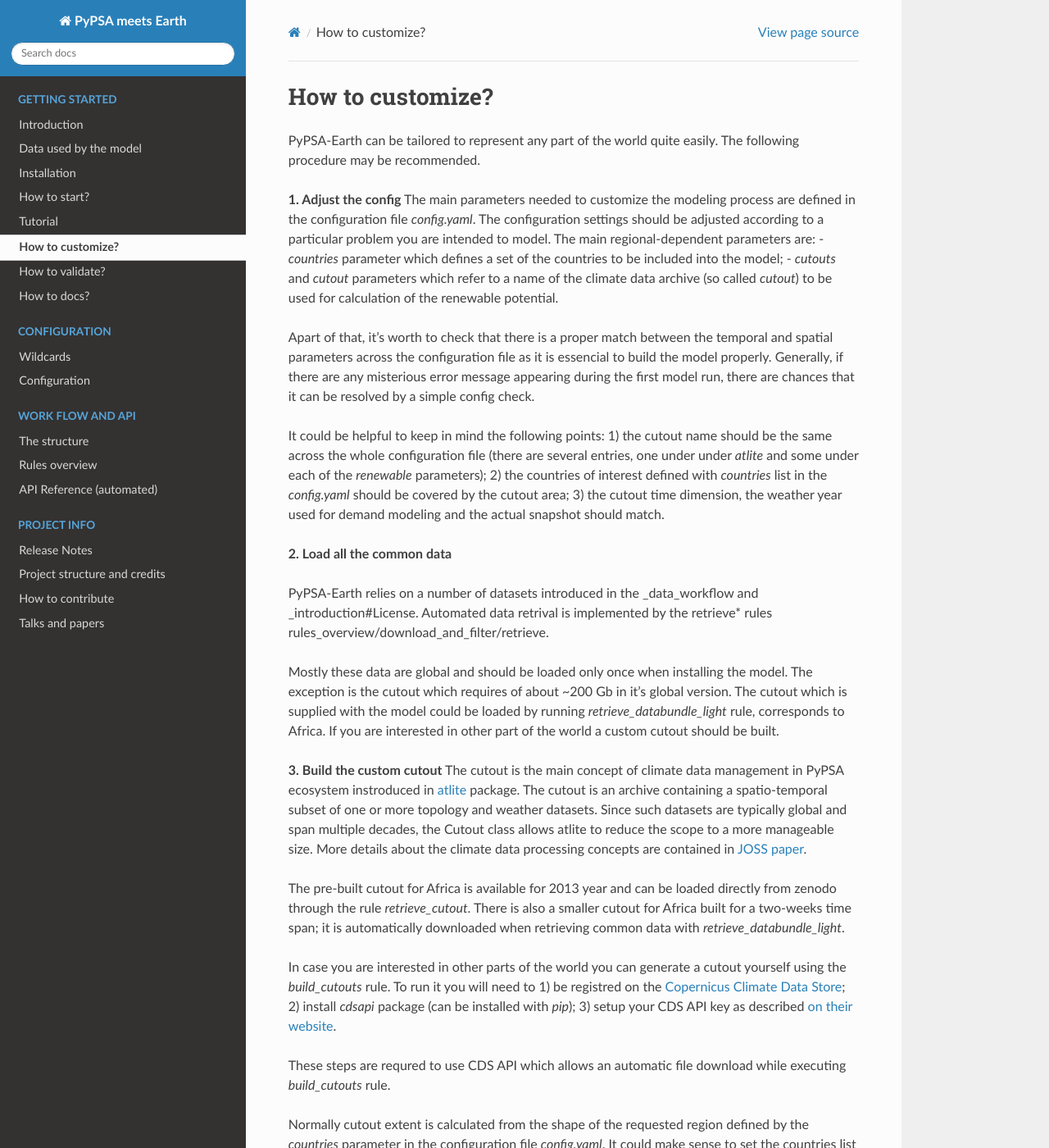
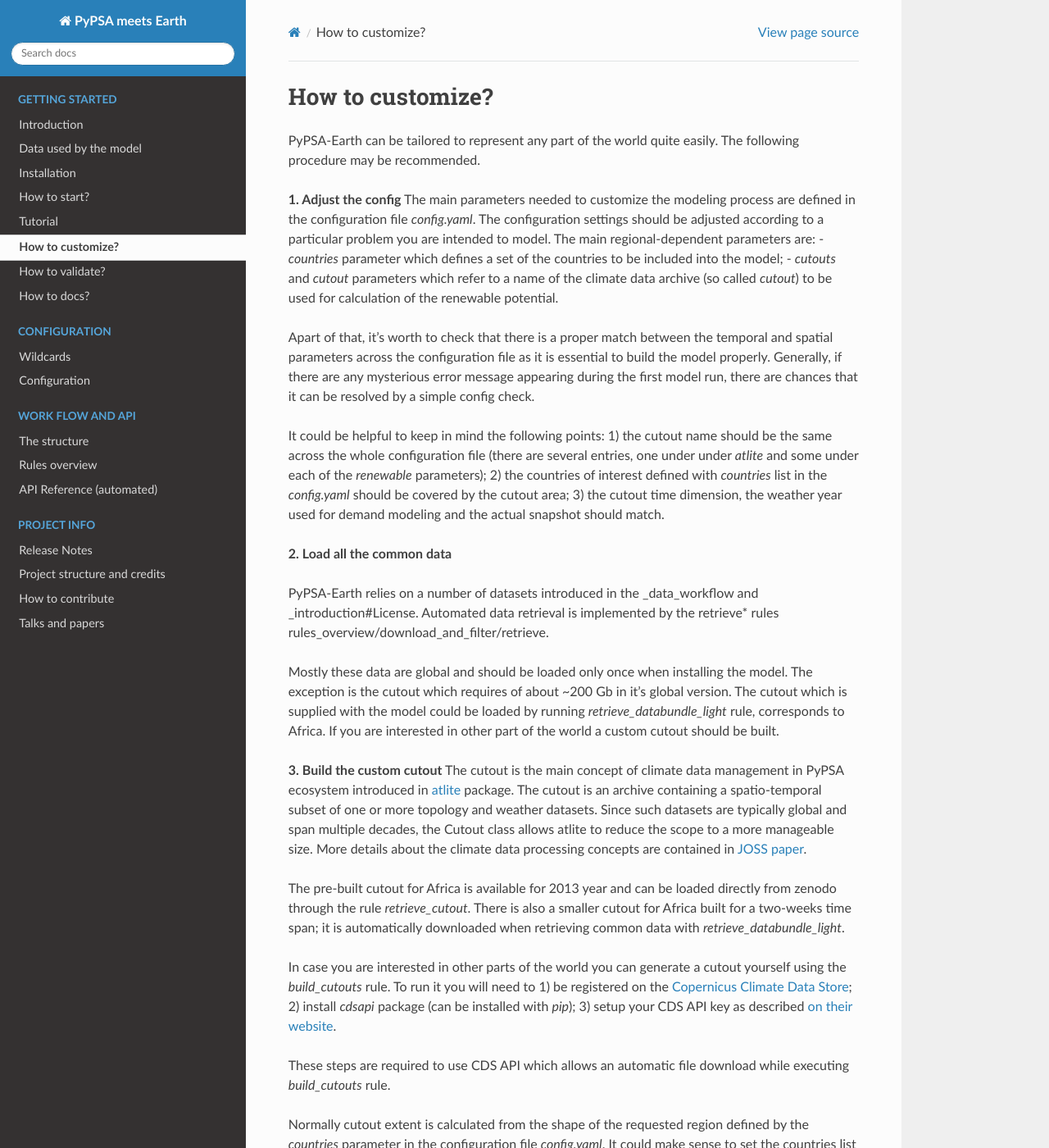
Before and after one commit to pypsa-meets-earth/pypsa-earth, a Sphinx documentation site: the page built from doc/how_to_customize.rst, in a window 1280 px wide and 1400 px high. Shown: the whole window at 82% size. Built offline with Sphinx 7.4.7 and the Read the Docs theme 2.0.0, drawn with Linux system fonts in a browser that asks for light colours; pages that are not in the unit, such as notebooks, are missing from menus; the version number could not be read and is left out; some of the changed text lies outside the part shown.

Commit message:
Fix typos

```diff
--- a/doc/how_to_customize.rst
+++ b/doc/how_to_customize.rst
@@ -16,7 +16,7 @@
 - `countries` parameter which defines a set of the countries to be included into the model;
 - `cutouts` and `cutout` parameters which refer to a name of the climate data archive (so called *cutout*) to be used for calculation of the renewable potential.
 
-Apart of that, it's worth to check that there is a proper match between the temporal and spatial parameters across the configuration file as it is essencial to build the model properly. Generally, if there are any misterious error message appearing during the first model run, there are chances that it can be resolved by a simple config check.
+Apart of that, it's worth to check that there is a proper match between the temporal and spatial parameters across the configuration file as it is essential to build the model properly. Generally, if there are any mysterious error message appearing during the first model run, there are chances that it can be resolved by a simple config check.
 
 It could be helpful to keep in mind the following points:
 1) the cutout name should be the same across the whole configuration file (there are several entries, one under under `atlite` and some under each of the `renewable` parameters);
@@ -25,22 +25,22 @@
 
 **2. Load all the common data**
 
-PyPSA-Earth relies on a number of datasets introduced in the :ref:`_data_workflow` and :ref:`_introduction#License`. Automated data retrival is implemented by the retrieve* rules :ref:`rules_overview/download_and_filter/retrieve`.
+PyPSA-Earth relies on a number of datasets introduced in the :ref:`_data_workflow` and :ref:`_introduction#License`. Automated data retrieval is implemented by the retrieve* rules :ref:`rules_overview/download_and_filter/retrieve`.
 
 Mostly these data are global and should be loaded only once when installing the model. The exception is the cutout which requires of about ~200 Gb in it's global version. The cutout which is supplied with the model could be loaded by running `retrieve_databundle_light` rule, corresponds to Africa. If you are interested in other part of the world a custom cutout should be built.
 
 **3. Build the custom cutout**
-The cutout is the main concept of climate data management in PyPSA ecosystem instroduced in `atlite <https://atlite.readthedocs.io/en/latest/>`_ package. The cutout is an archive containing a spatio-temporal subset of one or more topology and weather datasets. Since
+The cutout is the main concept of climate data management in PyPSA ecosystem introduced in `atlite <https://atlite.readthedocs.io/en/latest/>`_ package. The cutout is an archive containing a spatio-temporal subset of one or more topology and weather datasets. Since
 such datasets are typically global and span multiple decades, the Cutout class allows atlite to reduce the scope to a more manageable size. More details about the climate data processing concepts are contained in `JOSS paper <https://joss.theoj.org/papers/10.21105/joss.03294>`_.
 
 The pre-built cutout for Africa is available for 2013 year and can be loaded directly from zenodo through the rule `retrieve_cutout`. There is also a smaller cutout for Africa built for a two-weeks time span; it is automatically downloaded when retrieving common data with `retrieve_databundle_light`.
 
 In case you are interested in other parts of the world you can generate a cutout yourself using the `build_cutouts` rule. To run it you will need to
-1) be registred on  the `Copernicus Climate Data Store <https://cds.climate.copernicus.eu>`_;
+1) be registered on  the `Copernicus Climate Data Store <https://cds.climate.copernicus.eu>`_;
 2) install `cdsapi` package  (can be installed with `pip`);
 3) setup your CDS API key as described `on their website <https://cds.climate.copernicus.eu/api-how-to>`_.
 
-These steps are requred to use CDS API which allows an automatic file download while executing `build_cutouts` rule.
+These steps are required to use CDS API which allows an automatic file download while executing `build_cutouts` rule.
 
 Normally cutout extent is calculated from the shape of the requested region defined by the `countries` parameter in the configuration file `config.yaml`. It could make sense to set the countries list as big as it's feasible when generating a cutout. A considered area can be narrowed anytime when building a specific model by adjusting content of the `countries` list.
 
--- a/doc/how_to_validate.rst
+++ b/doc/how_to_validate.rst
@@ -9,7 +9,7 @@
 How to validate?
 ##########################################
 
-Data workflow is PyPSA-Earth allods to extract all the data needed to build your energy model from global open data sources. However, data availability for many parts of the world is still quite limited and it's essencial to validate the data included into the model. Usually the best sources to compare with are regional data hubs along with harmonized datasets of international organisations such as
+Data workflow is PyPSA-Earth allows to extract all the data needed to build your energy model from global open data sources. However, data availability for many parts of the world is still quite limited and it's essential to validate the data included into the model. Usually the best sources to compare with are regional data hubs along with harmonized datasets of international organisations such as
 - `World Bank <https://energydata.info/>`_;
 - International Renewable Energy Agency `IRENA <https://pxweb.irena.org/pxweb/en/IRENASTAT/IRENASTAT__Power%20Capacity%20and%20Generation/ELECCAP_2022_cycle2.px/>`_;
 - International Energy Agency `IEA <https://www.iea.org/data-and-statistics>`_
```
Also changed, not shown: other parts of doc/how_to_customize.rst (+1 -1 lines).
